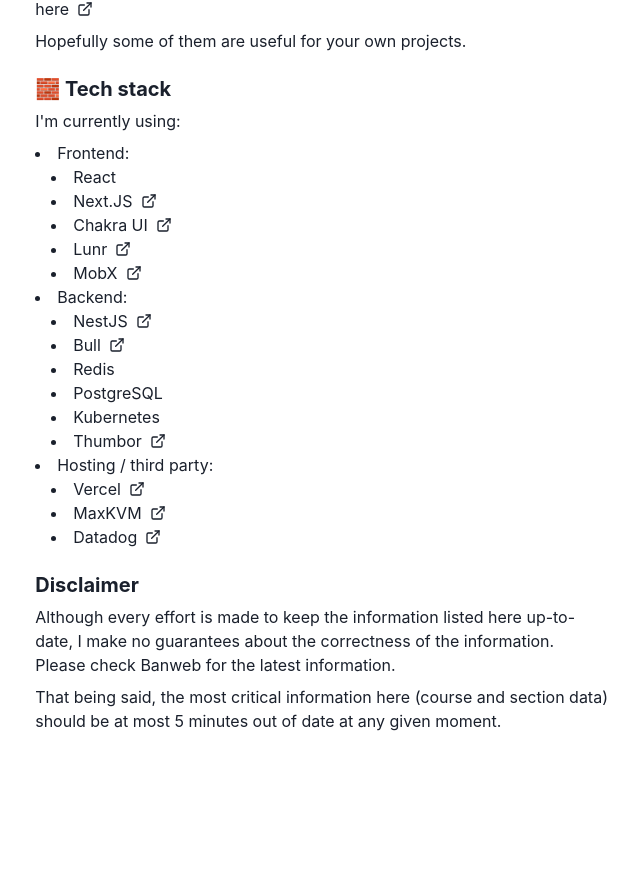
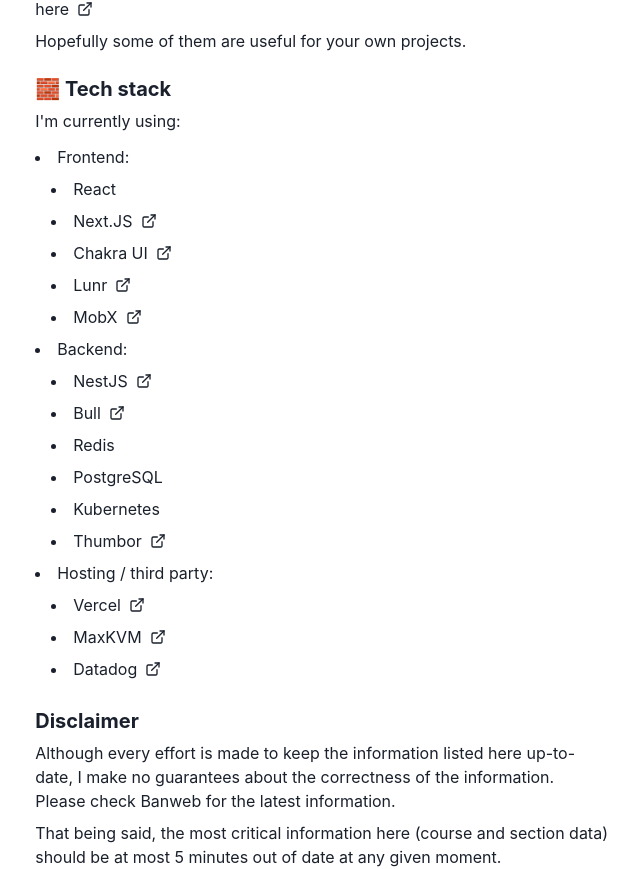
Before and after one commit to Michigan-Tech-Courses/frontend, a Next.js app: page /about in a window 1280 px wide. Shown: the part 758-1627 px from the top of the page, without its empty margins (318-958 px from the left). Before the commit the page ends 1491 px from the top, so only its background shows below. Built offline with nearby package versions, Linux system fonts and the light colour scheme; no server answers.

Commit message:
Fix tap target for Lighthouse?

```diff
--- a/pages/about.tsx
+++ b/pages/about.tsx
@@ -67,11 +67,11 @@ const AboutPage = () => (
 					I'm currently using:
 				</Text>
 
-				<UnorderedList stylePosition="inside">
+				<UnorderedList stylePosition="inside" lineHeight="2">
 					<ListItem>
 						Frontend:
 
-						<UnorderedList>
+						<UnorderedList lineHeight="2">
 							<ListItem>React</ListItem>
 							<ListItem>
 								<WrappedLink href="https://nextjs.org/" display="inline-block">Next.JS</WrappedLink>
@@ -91,7 +91,7 @@ const AboutPage = () => (
 					<ListItem>
 						Backend:
 
-						<UnorderedList>
+						<UnorderedList lineHeight="2">
 							<ListItem>
 								<WrappedLink href="https://nestjs.com/" display="inline-block">NestJS</WrappedLink>
 							</ListItem>
@@ -110,7 +110,7 @@ const AboutPage = () => (
 					<ListItem>
 						Hosting / third party:
 
-						<UnorderedList>
+						<UnorderedList lineHeight="2">
 							<ListItem>
 								<WrappedLink href="https://vercel.com" display="inline-block">Vercel</WrappedLink>
 							</ListItem>
```
